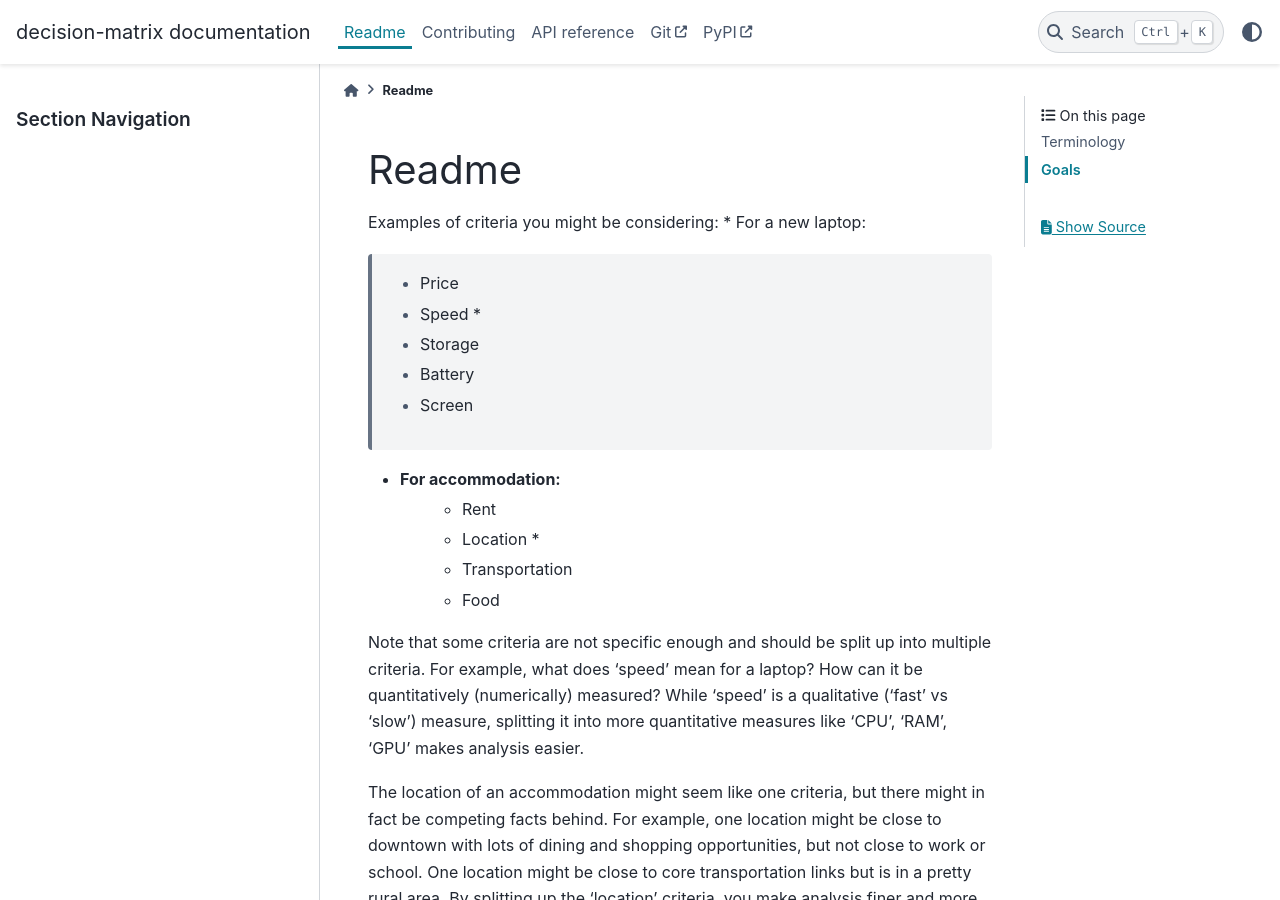
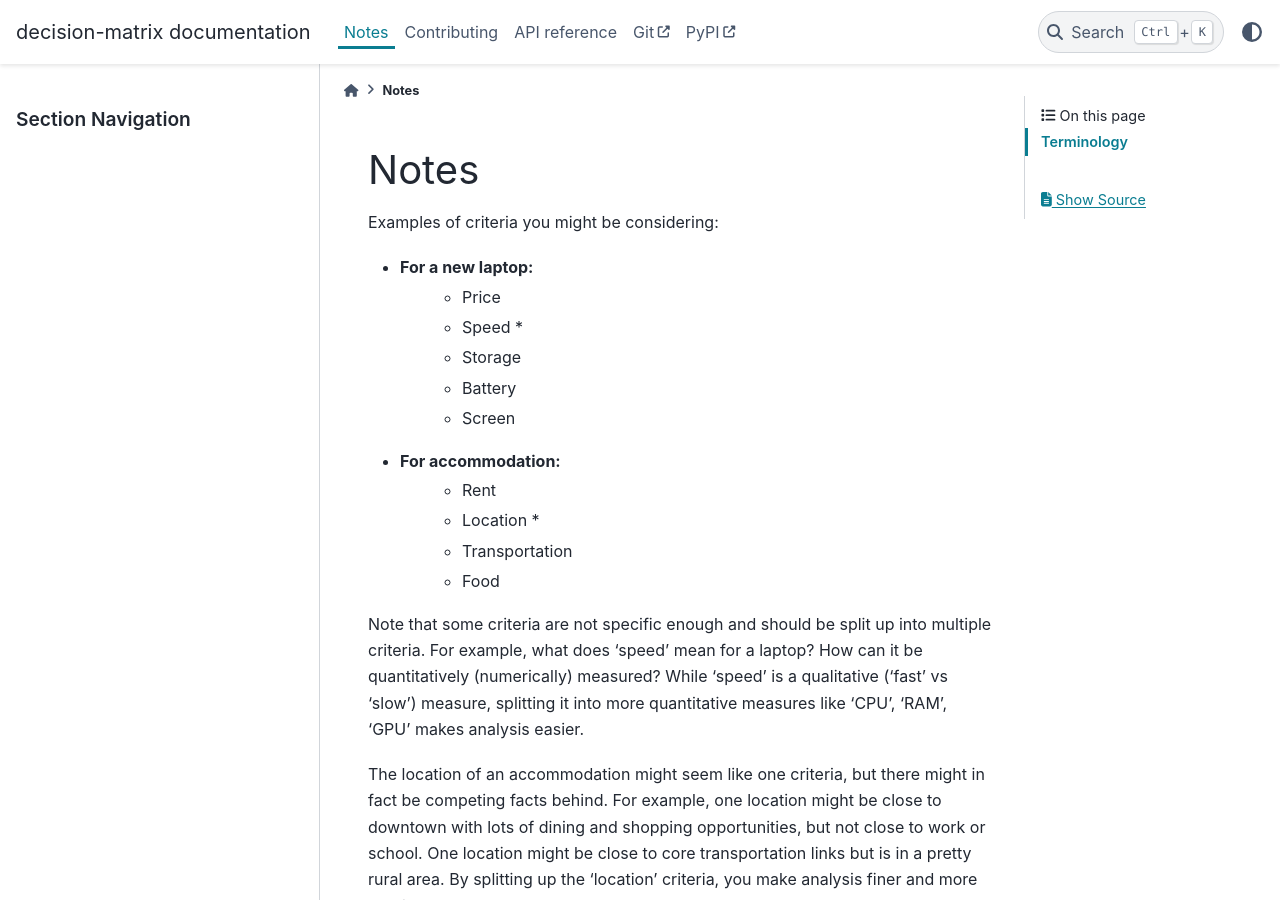
Before and after one commit to akazukin5151/decision-matrix-py, a Sphinx documentation site: the page built from docs/pages/Notes.rst, in a window 1280 px wide and 900 px high. Built offline with Sphinx 7.4.7 and the PyData theme 0.15.4, drawn with Linux system fonts in a browser that asks for light colours; pages that are not in the unit, such as notebooks, are missing from menus; some of the changed text lies outside the part shown.

Commit message:
Rename readme.rst in docs to notes

```diff
--- a/docs/pages/README.rst
+++ b/docs/pages/Notes.rst
@@ -1,7 +1,8 @@
-Readme
-======
+Notes
+=====
 
 Examples of criteria you might be considering:
+
 * For a new laptop:
     * Price
     * Speed \*
@@ -65,10 +66,3 @@ Terminology
 .. [#f4] Jin Han Park, Il Young Park, Young Chel Kwun, Xuegong Tan (2011). Extension of the TOPSIS method for decision making problems under interval-valued intuitionistic fuzzy environment. Applied Mathematical Modelling, Volume 35, Issue 5, Pages 2544-2556. https://doi.org/10.1016/j.apm.2010.11.025.
 
 .. [#f5] Kavita Devi (2011). Extension of VIKOR method in intuitionistic fuzzy environment for robot selection. Expert Systems with Applications, Volume 38, Issue 11, Pages 14163-14168. https://doi.org/10.1016/j.eswa.2011.04.227.
-
-
-
-Goals
------
-
-* Fluent design
```
Also changed, not shown: docs/index.rst (+5 -4 lines).
